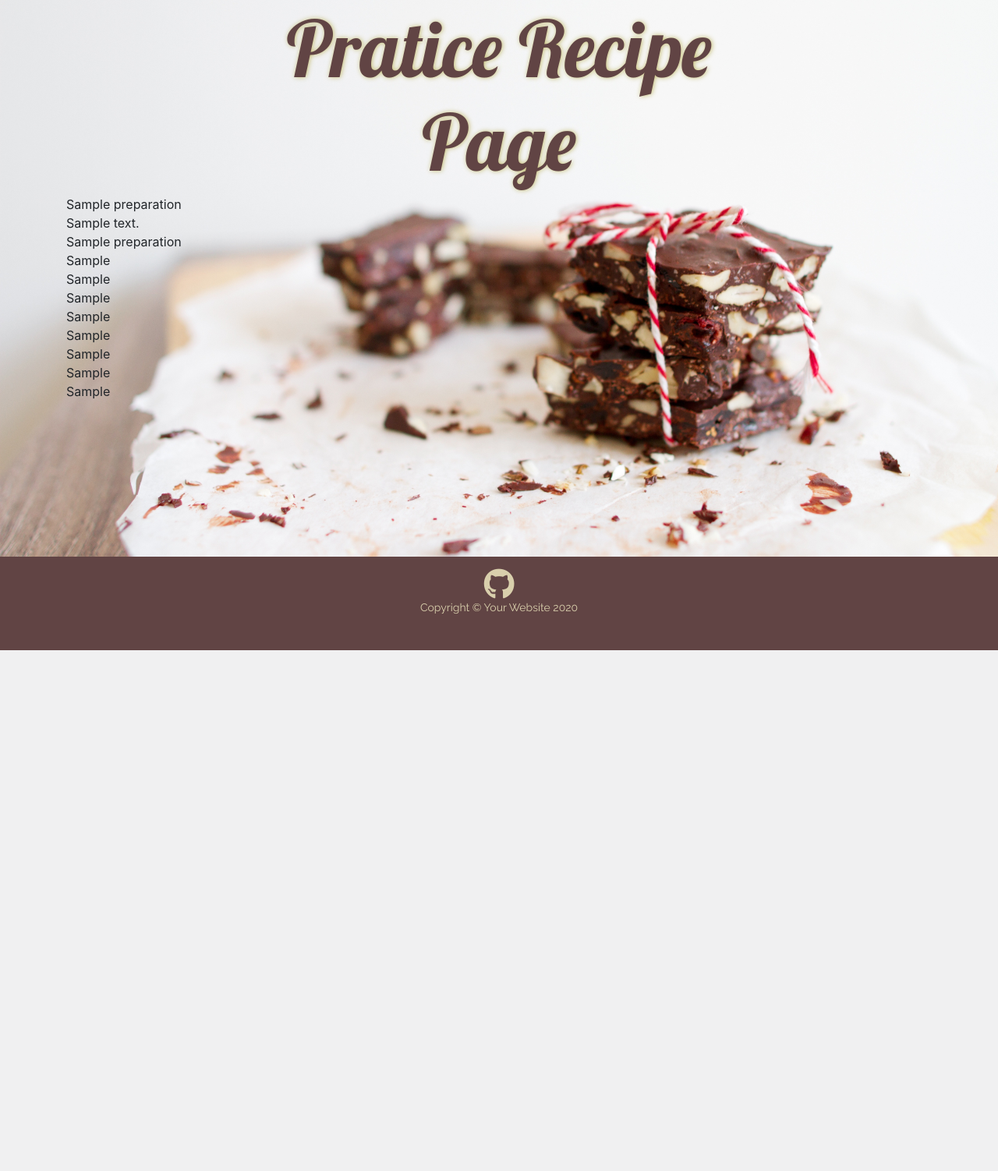
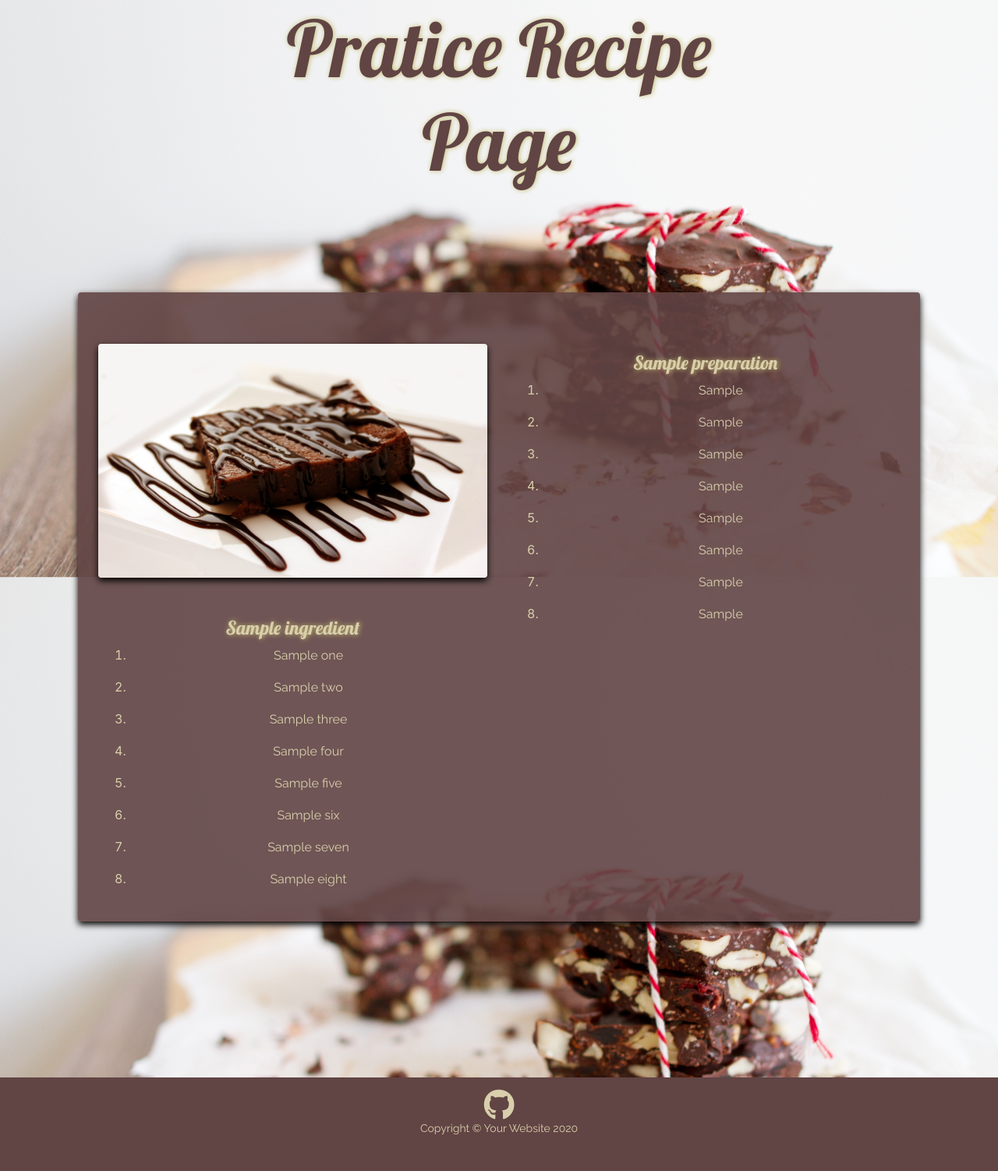
Before and after one commit to PodgeCollins/EatYourFeelings_MS3, a Flask app: page /get_recipes in a window 1280 px wide. Shown: the part 113-1615 px from the top of the page at 78% size. Before the commit the page ends 947 px from the top, so only its background shows below. Run offline with Flask 2, Linux system fonts and the light colour scheme; a database or web service that is not in the repository returns one stand-in record (values such as "Sample title"); some libraries are stand-ins or nearby versions.

Commit message:
Add sign up and log in functionality

```diff
--- a/run.py
+++ b/run.py
@@ -5,6 +5,7 @@ from flask import (
     redirect, request, session, url_for)
 from flask_pymongo import PyMongo
 from bson.objectid import ObjectId
+from werkzeug.security import generate_password_hash, check_password_hash
 if os.path.exists("env.py"):
     import env
 
@@ -26,7 +27,8 @@ def index():
 @app.route("/get_recipes")
 def get_recipes():
     prep = mongo.db.preparation.find()
-    return render_template("newrecipes.html", preparation=prep)
+    gred = mongo.db.ingredients.find()
+    return render_template("newrecipes.html", preparation=prep, ingredients=gred)
 
 
 @app.route("/recipes")
@@ -53,8 +55,25 @@ def recipes_recipe(ingredients_prep):
 @app.route("/login", methods=["GET", "POST"])
 def login():
     if request.method == "POST":
-        flash("Welcome back, {}!".format(
-            request.form.get("name")))
+
+        existing_email = mongo.db.chefs.find_one(
+            {"email": request.form.get("email").lower()})
+
+        if existing_email:
+
+            if check_password_hash(
+                existing_email["password"], request.form.get("password")):
+                    session["chef"] = request.form.get("email").lower()
+                    flash("Welcome back, we've missed you!")
+            else:
+
+                flash("Incorrect Email and/or Password")
+                return redirect(url_for("login"))
+
+        else:
+            # username doesn't exist
+            flash("Incorrect Email and/or Password")
+            return redirect(url_for("login"))
     return render_template(
         "login.html", header="Log In Below",  subheader="We've Missed You!")
 
@@ -62,8 +81,28 @@ def login():
 @app.route("/signup", methods=["GET", "POST"])
 def signup():
     if request.method == "POST":
+
+        existing_email = mongo.db.chefs.find_one(
+            {"email": request.form.get("email").lower()})
+
+        if existing_email:
+            flash("This email is already linked to an account!")
+            return redirect(url_for("signup"))
+
+        signup = {
+            "firstName": request.form.get("firstname").lower(),
+            "lastName": request.form.get("lastname").lower(),
+            "email": request.form.get("email").lower(),
+            "password": generate_password_hash(request.form.get("password"))
+        }
+        mongo.db.chefs.insert_one(signup)
+
+
+        session["chef"] = request.form.get("email").lower()
         flash("Welcome to the Family, {}!".format(
-            request.form.get("name")))
+            request.form.get("firstname")))
+
+
     return render_template("signup.html", header="Create an Account!")
 
 
--- a/static/css/styles.css
+++ b/static/css/styles.css
@@ -30,6 +30,10 @@ p a:hover {
     color: #f3da7e;
 }
 
+ul, ol{
+    color: #D9CFAC;
+}
+
 h1,
 h2,
 h3,
@@ -44,6 +48,7 @@ h4{
     font-family: Lobster, sans-serif;
     color: #D9CFAC;
     text-shadow: 1px 0.1px 6px rgb(197 189 114);
+    margin-top: 50px;
 }
 
 .flashes {
--- a/templates/newrecipes.html
+++ b/templates/newrecipes.html
@@ -12,19 +12,44 @@
         </div>
     </div>
 </header>
-<section>
+{% for gred in ingredients %}
+<section class="container-fluid">
+    <div class="text-center">
+        <div class="contact-card">
+            <div class="row">
+                <div class="col-md-6"><img src="/static/img/brownie.jpg" alt="">
+                    <h4>{{ gred.title }}</h4>
+                    <ol>
+                        <li><p>{{ gred.one }}</p></li>
+                        <li><p>{{ gred.two }}</p></li>
+                        <li><p>{{ gred.three }}</p></li>
+                        <li><p>{{ gred.four }}</p></li>
+                        <li><p>{{ gred.five }}</p></li>
+                        <li><p>{{ gred.six }}</p></li>
+                        <li><p>{{ gred.seven }}</p></li>
+                        <li><p>{{ gred.eight }}</p></li>
+                    </ol>
+
+                </div>
+{% endfor %}
 {% for prep in preparation %}
-        {{ prep.title }}<br>
-        {{ prep.description }}<br>
-        {{ prep.prep_name }}<br>
-        {{ prep.step1 }}<br>
-        {{ prep.step2 }}<br>
-        {{ prep.step3 }}<br>
-        {{ prep.step4 }}<br>
-        {{ prep.step5 }}<br>
-        {{ prep.step6 }}<br>
-        {{ prep.step7 }}<br>
-        {{ prep.step8 }}<br>
+                    <div class="col-md-6">
+                        <h4>{{ prep.prep_name }}</h4>
+                    <ol>
+                        <li><p>{{ prep.step1 }}</p></li>
+                        <li><p>{{ prep.step2 }}</p></li>
+                        <li><p>{{ prep.step3 }}</p></li>
+                        <li><p>{{ prep.step4 }}</p></li>
+                        <li><p>{{ prep.step5 }}</p></li>
+                        <li><p>{{ prep.step6 }}</p></li>
+                        <li><p>{{ prep.step7 }}</p></li>
+                        <li><p>{{ prep.step8 }}</p></li>
+                    </ol>
+
+                </div>
+            </div>
+        </div>
+    </div>
+</section>
 {% endfor %}
-</section>
 {% endblock %}
```
Also changed, not shown: templates/login.html (+15 -7 lines), templates/recipes.html (+4 -4 lines), templates/signup.html (+8 -8 lines). Lines whose indentation alone changed are shown as unchanged.
